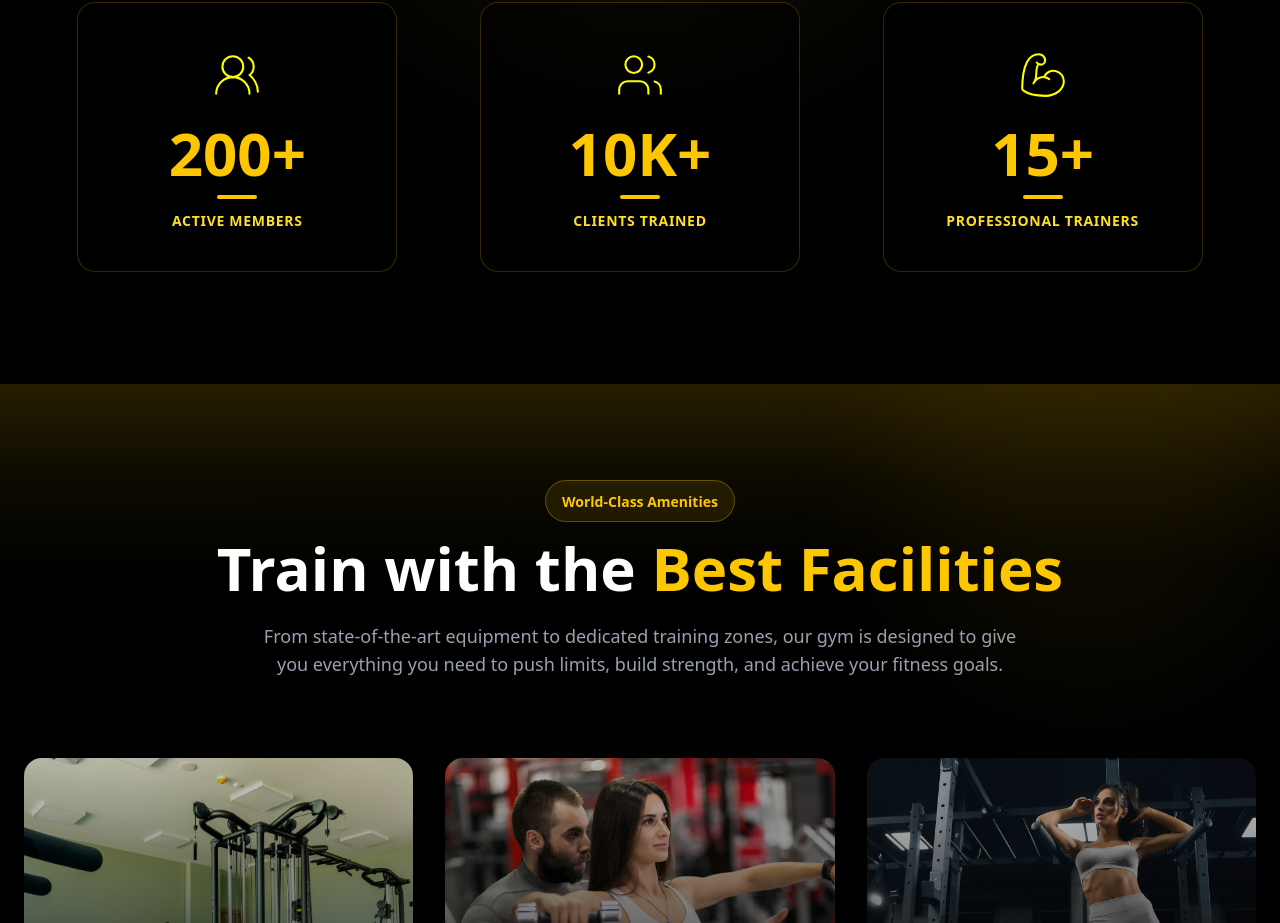
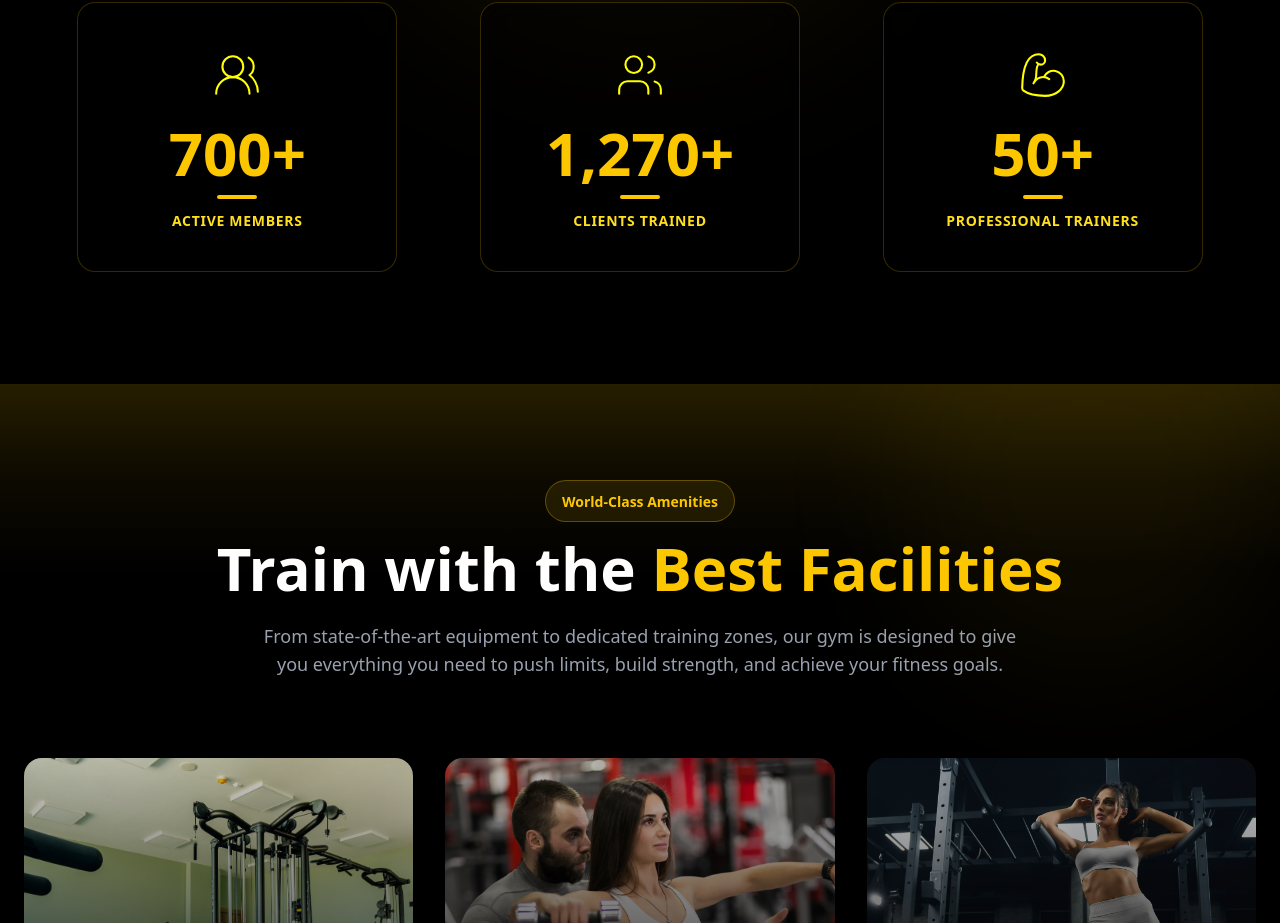
Before and after one commit to imranN74/my-gym, a Next.js app: page / in a window 1280 px wide. Shown: the part 1160-2083 px from the top of the page. Built offline with nearby package versions, Linux system fonts and the light colour scheme.

Commit message:
increase stats counter

```diff
--- a/components/stats-counter.tsx
+++ b/components/stats-counter.tsx
@@ -40,21 +40,21 @@ export default function StatCounter() {
           "
         >
           <Stat
-            end={200}
+            end={700}
             suffix="+"
             label="Active Members"
             image="/stats/active-members.jpg"
             icon={UsersRound}
           />
           <Stat
-            end={10}
-            suffix="K+"
+            end={1270}
+            suffix="+"
             label="Clients Trained"
             image="/stats/active-members.jpg"
             icon={Users}
           />
           <Stat
-            end={15}
+            end={50}
             suffix="+"
             label="Professional Trainers"
             image="/stats/active-members.jpg"
--- a/components/stats.tsx
+++ b/components/stats.tsx
@@ -61,7 +61,7 @@ export default function Stat({
           <CountUp
             end={end}
             suffix={suffix}
-            duration={2.5}
+            duration={3}
             className="block text-6xl font-extrabold text-yellow-400"
           />
         )}
```
